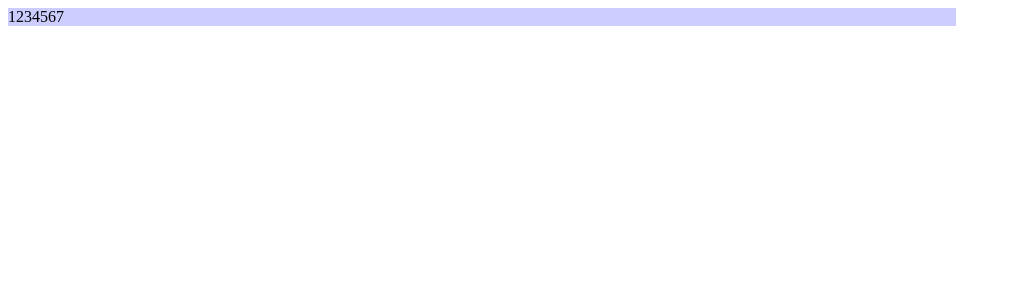
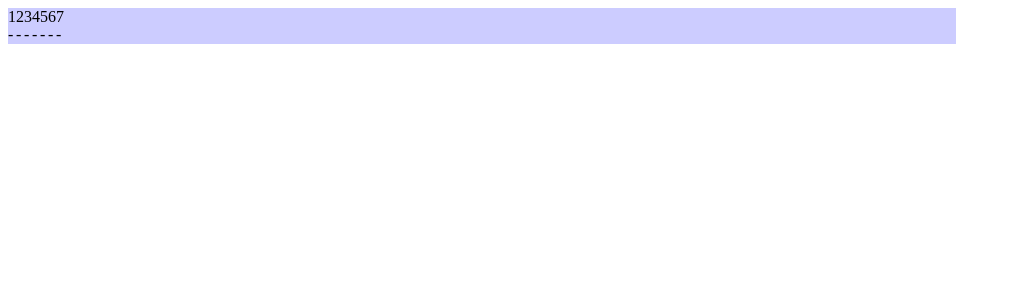
Before and after one commit to rwofford20/weekCalendar, a React (Create React App) app in the folder week-calendar/: page / in a window 1280 px wide. Shown: the top 300 px of the page, without its empty margins (0-1011 px from the left). Built offline with nearby package versions, Linux system fonts and the light colour scheme.

Commit message:
A TimeBlock with tests for two divs with title and time!

```diff
--- a/week-calendar/src/Components/TimeBlock/TimeBlock.jsx
+++ b/week-calendar/src/Components/TimeBlock/TimeBlock.jsx
@@ -4,8 +4,7 @@
 const TimeBlock = (props) => (
     <div className='timeblock-container'>
         <div className='timeblock-title-container'>{props.title}</div>
-        {props.startTime}
-        {props.endTime}
+        <div className='timeblock-time-container'>{props.startTime} - {props.endTime}</div>
     </div>
 );
 
```
Also changed, not shown: 1 other file (tests, documents, lock files or other folders).
